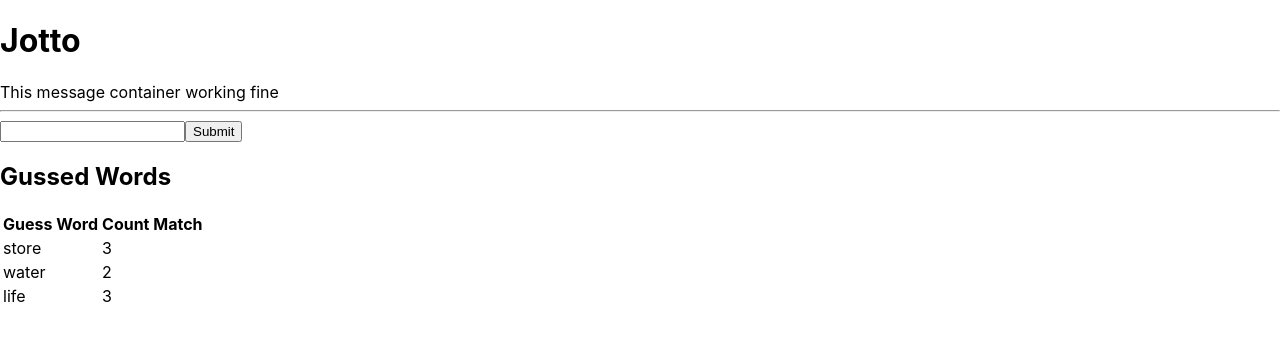
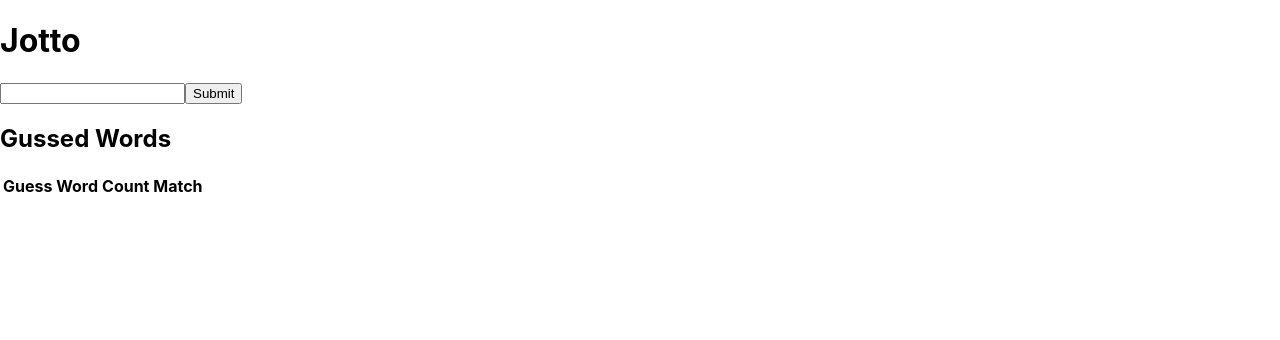
Before and after one commit to pixel-lab/todo-testing-with-enzyme-jest, a React (Create React App) app: page / in a window 1280 px wide. Shown: the top 340 px of the page. Built offline with nearby package versions, Linux system fonts and the light colour scheme.

Commit message:
app testing mocking

```diff
--- a/src/App.js
+++ b/src/App.js
@@ -7,13 +7,9 @@ import GuessWord from './guessword';
 import Message from './message';
 import Input from './input';
 
-const gussedWords =[
-  {guessWord:'store', letterCount: 3},
-  {guessWord:'water', letterCount: 2},
-  {guessWord:'life', letterCount: 3},
-]
 
-class App extends Component {
+
+export class UnconnectedApp extends Component {
   componentDidMount(){
     this.props.getSecretWord();
   }
@@ -21,19 +17,17 @@ class App extends Component {
   return (
     <div className="wrapper">
       <h1>Jotto</h1>
-      <Message success={true}  />
+      <Message success={this.props.success}  />
       <Input/>
-      <GuessWord guessword={gussedWords}/>
+      <GuessWord guessword={this.props.GussedWords}/>
     </div>
   )}
 }
 
 const mapStateToProps = (state) => {
   const {success,GussedWords,SecretWord} = state;
-  return {
-    success,GussedWords,SecretWord
-  }
+  return {success,GussedWords,SecretWord};
 }
 
 
-export default connect(mapStateToProps,{getSecretWord})(App);
+export default connect(mapStateToProps,{getSecretWord})(UnconnectedApp);
--- a/src/actions/index.js
+++ b/src/actions/index.js
@@ -36,6 +36,8 @@ export const getSecretWord = ()=> {
             type:actionTypes.SET_SECRET_WORD,
             payloads: response.data
         })
-       )
+       ).catch((err) => {
+
+       })
     }
 }
```
Also changed, not shown: src/setupTests.js (+4 -1 lines), 1 other file (tests, documents, lock files or other folders).
